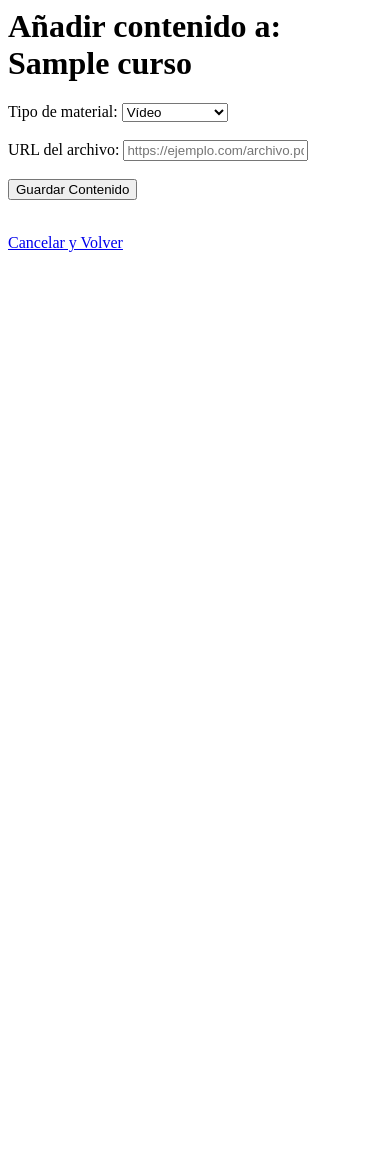
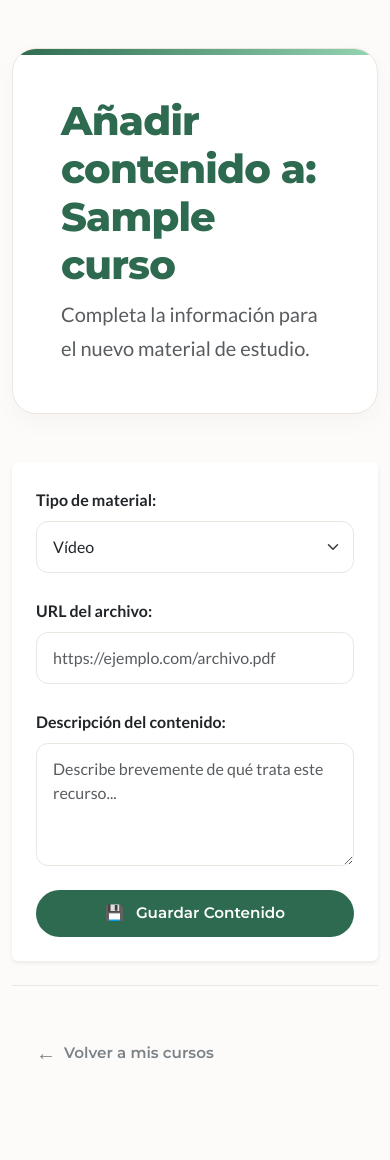
Before and after one commit to WindedDiego/proyecto-cursos, a Node server app: page /cursos/1/contenidos/crear in a window 390 px wide. Before the commit the page ends 252 px from the top, so only its background shows below. Run offline with Node 20, Linux system fonts and the light colour scheme; a user stored in the database is signed in; tables that the repository leaves empty hold one stand-in row (values such as "Sample post"); some libraries are stand-ins or nearby versions.

Commit message:
Diseño de crear contenidos y visualización de contenidos

```diff
--- a/src/controllers/ContenidoController.js
+++ b/src/controllers/ContenidoController.js
@@ -44,12 +44,13 @@ module.exports = {
     crear: async (req, res) => {
         try {
             const id_curso = req.params.id_curso;
-            const { tipo, url_archivo } = req.body;
+            const { tipo, url_archivo, descripcion } = req.body;
 
             await Contenido.create({
                 curso_id: id_curso,
                 tipo: tipo,
-                url_archivo: url_archivo || null
+                url_archivo: url_archivo || null,
+                descripcion: descripcion || null
             });
 
             res.redirect(`/cursos/${id_curso}/contenidos`);
@@ -64,6 +65,8 @@ module.exports = {
             const id_curso = req.params.id_curso;
             const tipo = String(req.body.tipo || '').trim();
             const url_archivo = String(req.body.url_archivo || '').trim();
+            const descripcion = String(req.body.descripcion || '').trim();
+
             if (!tipo || tipo.length > 50) {
                 return res.status(400).send('El tipo de contenido es obligatorio y admite hasta 50 caracteres');
             }
@@ -73,7 +76,7 @@ module.exports = {
             });
             if (!contenido) return res.status(404).send('Contenido no encontrado');
 
-            await contenido.update({ tipo, url_archivo: url_archivo || null });
+            await contenido.update({ tipo, url_archivo: url_archivo || null, descripcion: descripcion || null });
             return res.redirect(`/cursos/${id_curso}/contenidos`);
         } catch (error) {
             console.error(error);
--- a/src/models/Contenido.js
+++ b/src/models/Contenido.js
@@ -19,6 +19,10 @@ const Contenido = sequelize.define('Contenido', {
     url_archivo: {
         type: DataTypes.STRING(255),
         allowNull: true
+    },
+    descripcion: {
+        type: DataTypes.TEXT,
+        allowNull: true
     }
 }, {
     tableName: 'Contenidos',
--- a/src/views/contenidos/crear.ejs
+++ b/src/views/contenidos/crear.ejs
@@ -1,20 +1,87 @@
-<h1>Añadir contenido a: <%= curso.titulo %></h1>
+<!-- ==========================================================================
+     Archivo: src/views/contenidos/crear.ejs
+     ========================================================================== -->
+<!DOCTYPE html>
+<html lang="es">
+<head>
+    <meta charset="UTF-8">
+    <title>Añadir Contenido - Plataforma Escolar</title>
+    <link href="https://cdn.jsdelivr.net/npm/bootstrap@5.3.0/dist/css/bootstrap.min.css" rel="stylesheet">
+    <link rel="stylesheet" href="/css/style.css">
+</head>
+<body>
+    <div class="container">
 
+        <!-- CABECERA -->
+        <header class="header-seccion d-flex flex-column flex-md-row justify-content-between align-items-md-start gap-4 mb-5">
+            <div>
+                <h1 class="text-verde-primario">Añadir contenido a: <%= curso.titulo %></h1>
+                <p class="text-muted fs-5 mt-2 mb-0">Completa la información para el nuevo material de estudio.</p>
+            </div>
+
+            <!-- Acciones de Profesor -->
+            <div id="seccion-acciones-profesor" class="d-none d-flex flex-wrap gap-2 flex-shrink-0 mt-3 mt-md-0">
+                <a href="/cursos/<%= curso.id %>/contenidos" class="btn btn-secundario">
+                    <span class="me-1">&larr;</span> Volver a Contenidos
+                </a>
+            </div>
+        </header>
+
+        <!-- FORMULARIO -->
+        <main>
+            <div class="card shadow-sm p-4 border-0">
                 <form action="/cursos/<%= curso.id %>/contenidos/crear" method="POST">
-  <label>Tipo de material:</label>
-  <select name="tipo" required>
+                    <div class="mb-4">
+                        <label class="form-label fw-bold">Tipo de material:</label>
+                        <select name="tipo" class="form-select" required>
                             <option value="video">Vídeo</option>
                             <option value="pdf">PDF</option>
                             <option value="texto">Texto / Enlace</option>
                         </select>
-  <br><br>
+                    </div>
 
-  <label>URL del archivo:</label>
-  <input type="text" name="url_archivo" placeholder="https://ejemplo.com/archivo.pdf">
-  <br><br>
+                    <div class="mb-4">
+                        <label class="form-label fw-bold">URL del archivo:</label>
+                        <input type="text" name="url_archivo" class="form-control" placeholder="https://ejemplo.com/archivo.pdf" required>
+                    </div>
 
-  <button type="submit">Guardar Contenido</button>
+                    <div class="mb-4">
+                        <label class="form-label fw-bold">Descripción del contenido:</label>
+                        <textarea name="descripcion" class="form-control" rows="4" placeholder="Describe brevemente de qué trata este recurso..."></textarea>
+                    </div>
+
+                    <div class="d-grid gap-2 d-md-block">
+                        <button type="submit" class="btn btn-primario px-5 rounded-pill">
+                            <span class="me-1">💾</span> Guardar Contenido
+                        </button>
+                    </div>
                 </form>
+            </div>
 
-<br>
-<a href="/cursos/<%= curso.id %>/contenidos">Cancelar y Volver</a>
+            <!-- NAVEGACIÓN INFERIOR -->
+            <div class="mt-4 pt-3 border-top" style="border-color: var(--borde-suave) !important;">
+                <a href="/cursos/<%= curso.id %>/contenidos" class="btn btn-volver">
+                    <span class="fs-5">&larr;</span> Volver a mis cursos
+                </a>
+            </div>
+        </main>
+    </div>
+
+    <!-- CONTROL DE ROL -->
+    <script>
+        document.addEventListener("DOMContentLoaded", () => {
+            const token = localStorage.getItem('token');
+            if (token) {
+                try {
+                    const payload = JSON.parse(decodeURIComponent(atob(token.split('.')[1].replace(/-/g, '+').replace(/_/g, '/')).split('').map(c => '%' + ('00' + c.charCodeAt(0).toString(16)).slice(-2)).join('')));
+                    if (payload.rol === 'profesor' || payload.rol === 'administrador') {
+                        document.getElementById('seccion-acciones-profesor').classList.remove('d-none');
+                    }
+                } catch (e) {
+                    console.error("Error decodificando token", e);
+                }
+            }
+        });
+    </script>
+</body>
+</html>
```
Also changed, not shown: src/views/contenidos/index.ejs (+6 -3 lines). Lines whose indentation alone changed are shown as unchanged.
